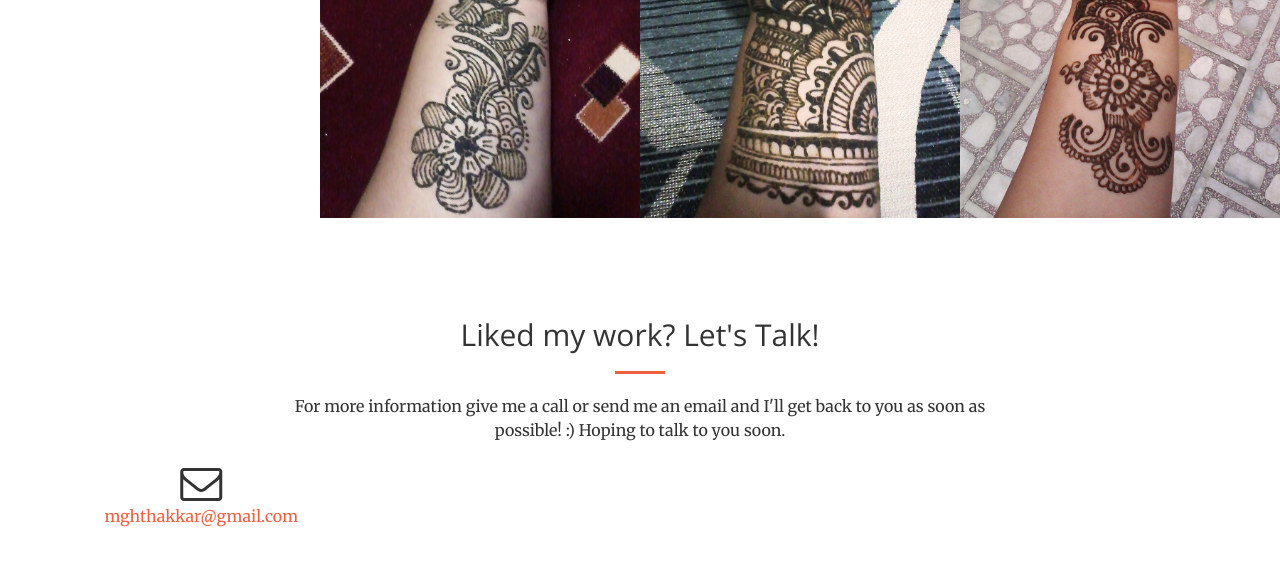
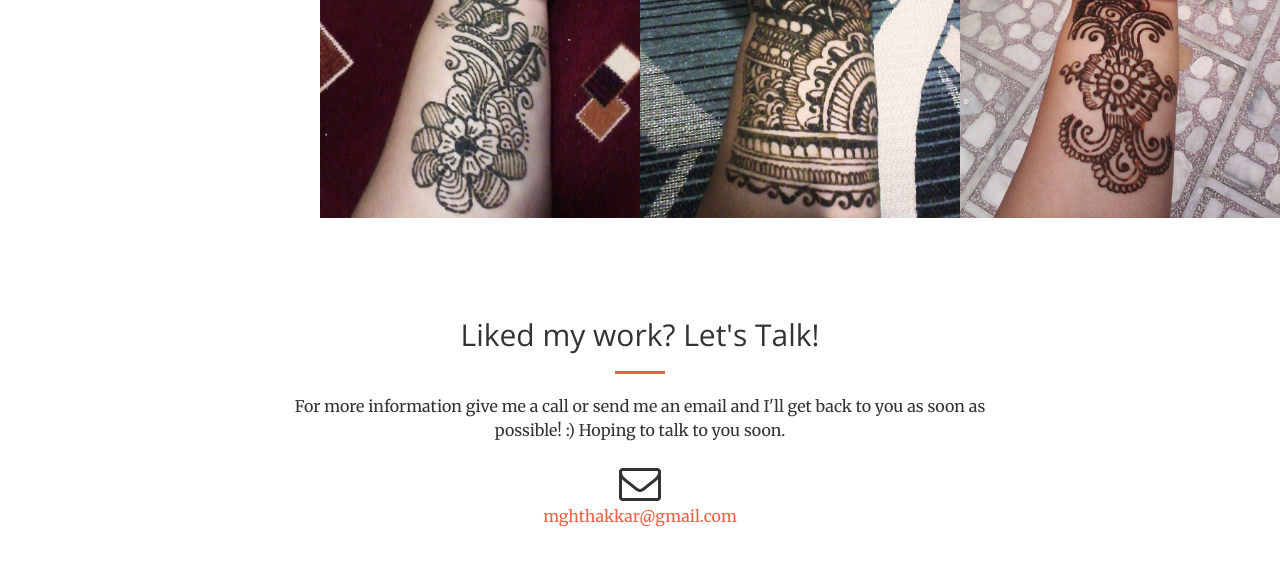
Before and after one commit to mghsuchak/mghsuchak.github.io, a plain HTML site: page index.html in a window 1280 px wide. Shown: the part 2557-3123 px from the top of the page. Drawn offline with nearby package versions, Linux system fonts and the light colour scheme.

Commit message:
Upate styling

```diff
--- a/index.html
+++ b/index.html
@@ -292,7 +292,7 @@
                     <i class="fa fa-phone fa-3x wow bounceIn"></i>
                     <p>+1 (415) 425-0282</p>
                 </div> -->
-                <div class="col-lg-3 text-center">
+                <div class="col-lg-8 col-lg-offset-2 text-center">
                     <i class="fa fa-envelope-o fa-3x wow bounceIn" data-wow-delay=".1s"></i>
                     <p><a href="mailto:mghthakkar@gmail.com">mghthakkar@gmail.com</a></p>
                 </div>
```
